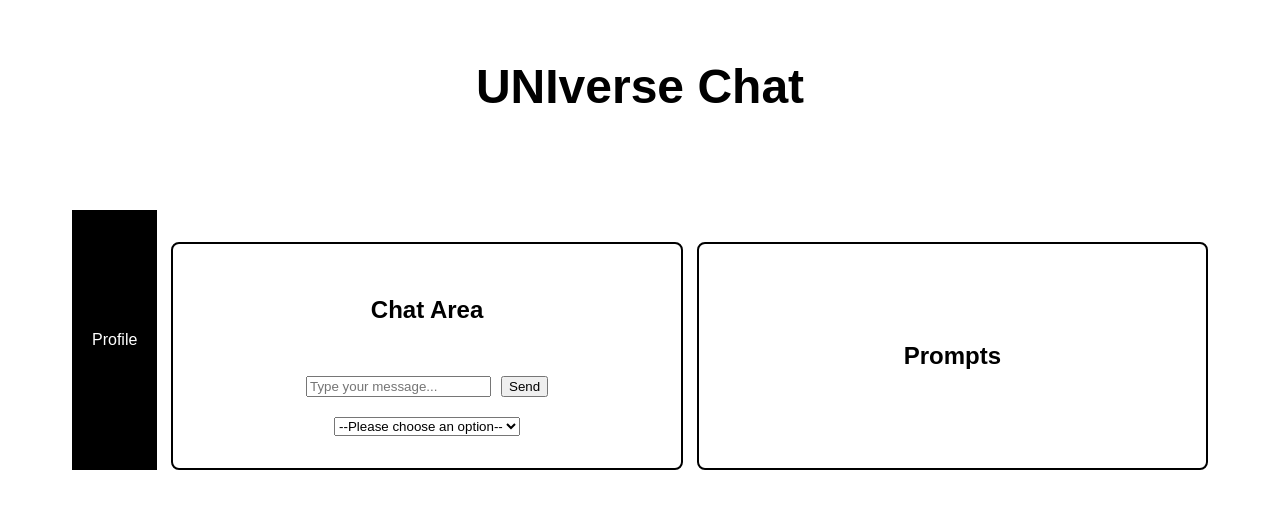
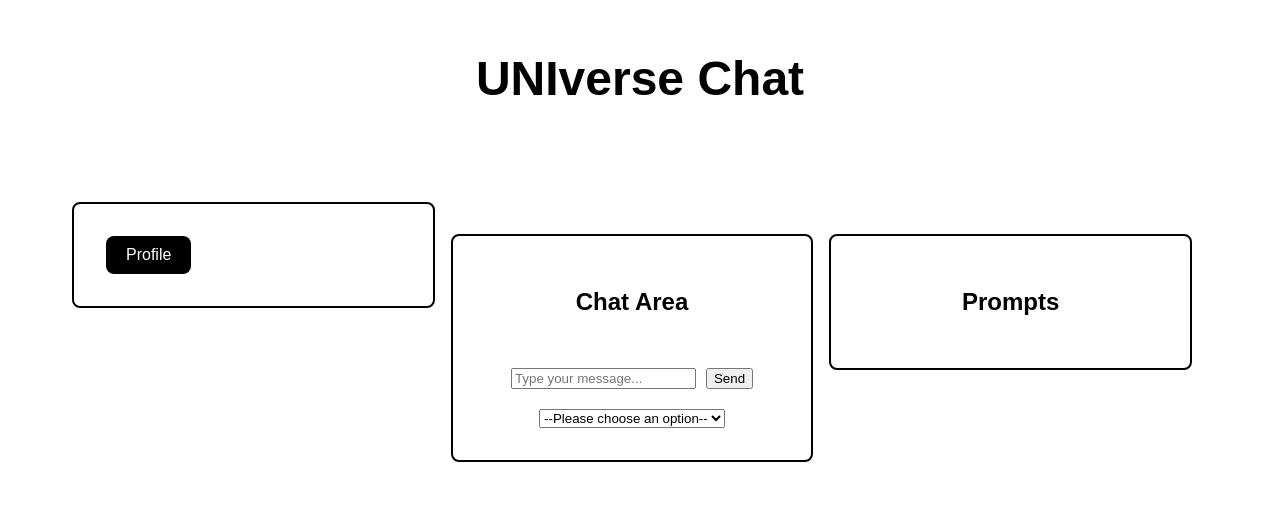
Before and after one commit to nschlaepfer/UNIverseCHAT, a React (Create React App) app: page /home in a window 1280 px wide. Shown: the part 152-660 px from the top of the page. Built offline with nearby package versions, Linux system fonts and the light colour scheme.

Commit message:
Currrent working site. Layout is messed up though

```diff
--- a/src/HomePage.css
+++ b/src/HomePage.css
@@ -19,17 +19,63 @@
 
 .HomePage-header {
     display: flex;
-    flex-direction: column;
+    flex-direction: row;
+    align-items: flex-start;
     width: 100%;
     max-width: 1200px;
     margin: 0 auto;
     padding: 2rem;
 }
 
+.main-content {
+    display: flex;
+    flex-direction: row;
+    align-items: flex-start;
+    width: 100%;
+    max-width: 1200px;
+    margin: 0 auto;
+    padding: 2rem;
+}
+
+.section-container {
+    display: flex;
+    flex-direction: column;
+}
+
+
+
+.profile-container {
+    display: flex;
+    justify-content: space-between;
+    align-items: center;
+    margin-top: 2rem;
+    margin-bottom: 2rem;
+    padding: 2rem;
+    border: 2px solid black;
+    border-radius: 8px;
+    width: 100%;
+}
+
 .profile-section {
     display: flex;
-    justify-content: flex-end;
+    flex-grow: 1;
+    /* Add this line */
+    flex-basis: 0;
+    /* Add this line */
+    justify-content: flex-start;
+    margin-top: 0;
+    margin-right: 1rem;
+    /* Add this line */
+    margin-bottom: 1rem;
+    /* Add this line */
+    padding: 2rem;
+    /* Add this line */
+    border: 2px solid black;
+    /* Add this line */
+    border-radius: 8px;
+    /* Add this line */
 }
+
 
 .profile-section button {
     background-color: black;
@@ -38,7 +84,20 @@
     padding: 10px 20px;
     cursor: pointer;
     font-size: 1rem;
+    border-radius: 8px;
+
 }
+
+.profile-section button:hover {
+    background-color: #555;
+}
+
+.welcome-section {
+    display: flex;
+    flex-direction: column;
+    align-items: flex-end;
+}
+
 
 .chat-section,
 .prompt-section {
@@ -46,11 +105,42 @@
     flex-direction: column;
     align-items: center;
     justify-content: center;
+    flex-grow: 1;
+    /* Add this line */
+    flex-basis: 0;
+    /* Add this line */
     margin-top: 2rem;
+    margin-right: 1rem;
+    margin-bottom: 1rem;
     padding: 2rem;
     border: 2px solid black;
     border-radius: 8px;
 }
+
+/* src/HomePage.css */
+/* Your existing code */
+
+
+.prompt-list {
+    max-height: 200px;
+    /* Adjust this value according to your desired height */
+    overflow-y: auto;
+    padding: 0.5rem;
+    margin: 0.5rem 0;
+    border: 1px solid #000;
+    border-radius: 4px;
+}
+
+.prompt-item {
+    padding: 0.5rem;
+    margin: 0.5rem 0;
+    border-bottom: 1px solid #000;
+}
+
+.prompt-item:last-child {
+    border-bottom: none;
+}
+
 .degree-selection {
     margin-top: 20px;
 }
```
Lines whose indentation alone changed are shown as unchanged.
